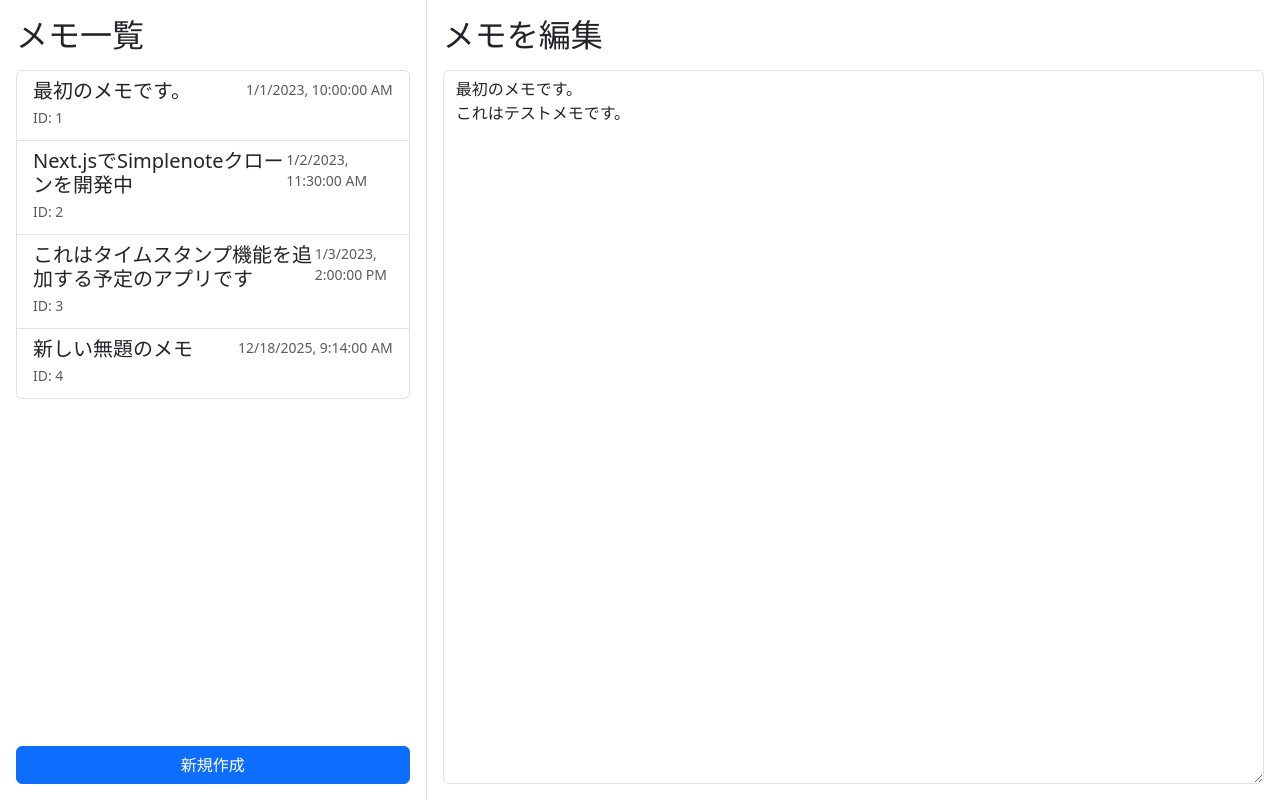
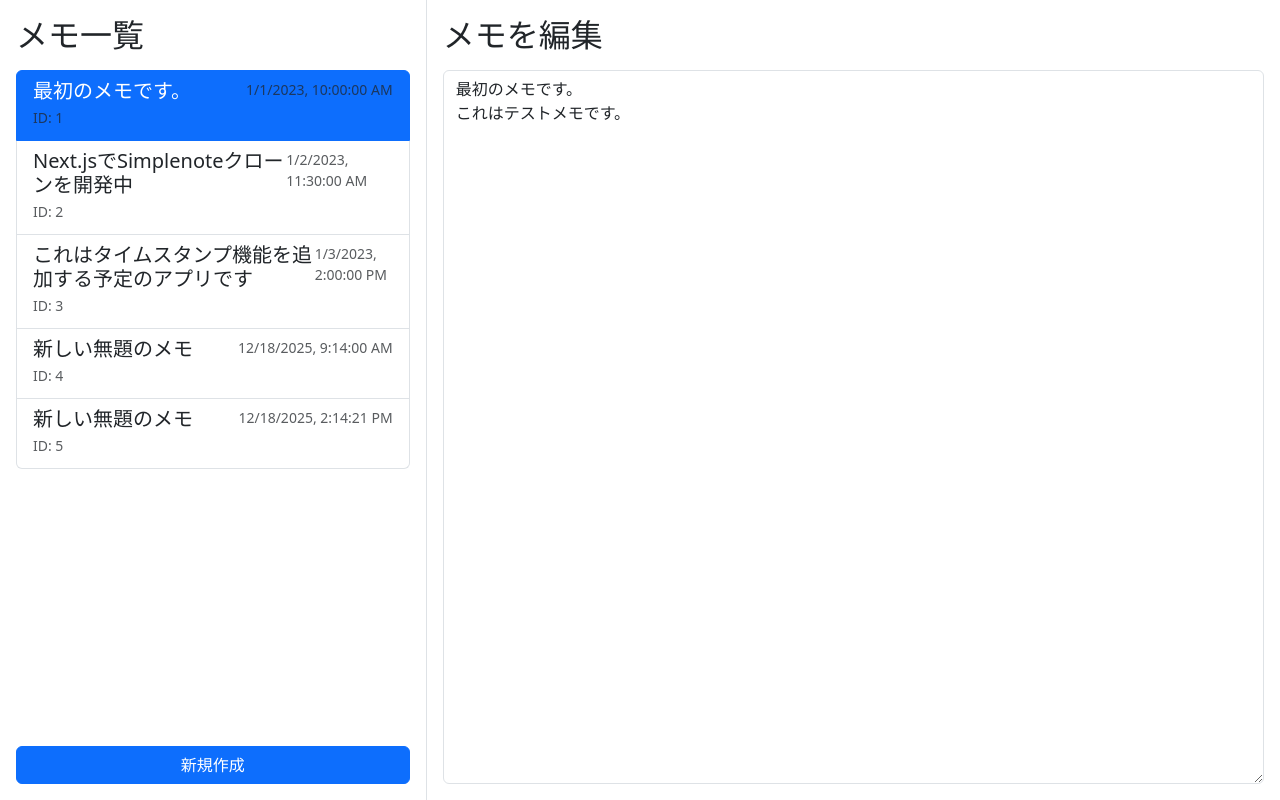
Before and after one commit to fleatama/Simplenote_Clone_App, a Next.js app: page / in a window 1280 px wide. Built offline with nearby package versions, Linux system fonts and the light colour scheme.

Commit message:
feat: Display notes list and fix API ID parsing

```diff
--- a/app/page.tsx
+++ b/app/page.tsx
@@ -12,6 +12,11 @@ export default function Home() {
   const [notes, setNotes] = useState<Note[]>([]);
   const [loading, setLoading] = useState<boolean>(true);
   const [error, setError] = useState<string | null>(null);
+
+  // ここから追加 ---
+  const [selectedNoteId, setSelectedNoteId] = useState<string | null>(null);
+  const [selectedNoteContent, setSelectedNoteContent] = useState<string>('');
+  // ここまで追加 ---
 
   // --- ここから追加・修正 ---
   const handleCreateNewNote = async () => {
@@ -37,7 +42,13 @@ export default function Home() {
       console.log('作成された新しいメモ:', newNote); // デバッグ用ログ
 
       // 3. 画面上のメモ一覧を更新する
-      setNotes(prevNotes => [newNote, ...prevNotes]);
+      setNotes(prevNotes => {
+        const updatedNotes = [newNote, ...prevNotes];
+        // --- ここから追加 ---
+        handleSelectNote(newNote); // 新規作成したメモを自動的に選択状態にする
+        // --- ここまで追加 ---
+        return updatedNotes;
+      });
     } catch (err: any) {
       console.error('エラーが発生しました:', err); // デバッグ用ログ
       // 4. エラー処理
@@ -45,6 +56,14 @@ export default function Home() {
     }
   };
   // --- ここまで追加・修正 ---
+
+  // --- ここから追加 ---
+  const handleSelectNote = (note: Note) => {
+    setSelectedNoteId(note.id);
+    setSelectedNoteContent(note.content);
+  };
+  // --- ここまで追加 ---
+
 
   useEffect(() => {
     const fetchNotes = async () => {
@@ -64,6 +83,19 @@ export default function Home() {
 
     fetchNotes();
   }, []); // 空の依存配列でコンポーネントマウント時に一度だけ実行
+
+  // --- ここから追加 ---
+  useEffect(() => {
+    if (notes.length > 0 && !selectedNoteId) {
+      // メモがロードされていて、まだ選択されていない場合、最初のメモを選択
+      handleSelectNote(notes[0]);
+    } else if (notes.length === 0) {
+      // メモが一つもない場合、選択状態をクリア
+      setSelectedNoteId(null);
+      setSelectedNoteContent('');
+    }
+  }, [notes,selectedNoteId]); // notesまたはselectedNoteIdが変わったときに実行
+  // --- ここまで追加 ---
 
   // メモのタイトルを生成するヘルパー関数
   const getNoteTitle = (content: string) => {
@@ -110,7 +142,12 @@ if (error) {
                   <a
                     href="#" // TODO: クリックで編集できるようにする
                     key={note.id}
-                    className="list-group-item list-group-item-action flex-column align-items-start"
+                    // --- ここから修正 ---
+                    onClick={() => handleSelectNote(note)} // クリックでイベントを追加
+                    className={`list-group-item list-group-item-action flex-column align-items-start" ${
+                      note.id === selectedNoteId ? 'active' : '' // 選択されたメモにactiveクラスを追加
+                    }`}
+                    // --- ここまで修正 ---
                     >
                       <div className="d-flex w-100 justify-content-between">
                         <h5 className="mb-1">{getNoteTitle(note.content)}</h5>
@@ -132,8 +169,10 @@ if (error) {
             className="form-control flex-grow-1"
             placeholder="メモをここに入力..."
             style={{ minHeight: "200px" }}
-            value={notes.length > 0 ? notes[0].content : ''} // とりあえず最初のメモを表示
-            readOnly // TODO: 編集可能にする
+            // --- ここから修正 ---
+            value={selectedNoteContent} // 選択されたメモの内容を表示
+            onChange={(e) => setSelectedNoteContent(e.target.value)} // テキストエリアの編集内容を状態に反映
+            // --- ここまで修正 ---
           ></textarea>
         </div>
       </div>
--- a/data/notes.json
+++ b/data/notes.json
@@ -22,5 +22,11 @@
     "content": "新しい無題のメモ",
     "createdAt": "2025-12-18T09:14:00.910Z",
     "updatedAt": "2025-12-18T09:14:00.910Z"
+  },
+  {
+    "id": "5",
+    "content": "新しい無題のメモ",
+    "createdAt": "2025-12-18T14:14:21.866Z",
+    "updatedAt": "2025-12-18T14:14:21.866Z"
   }
 ]
```
